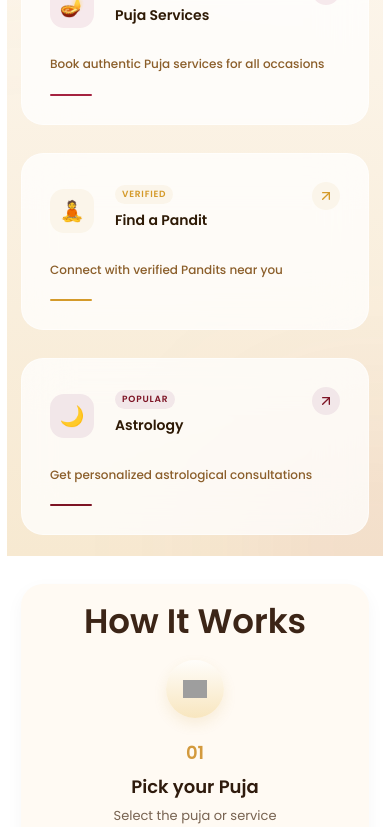
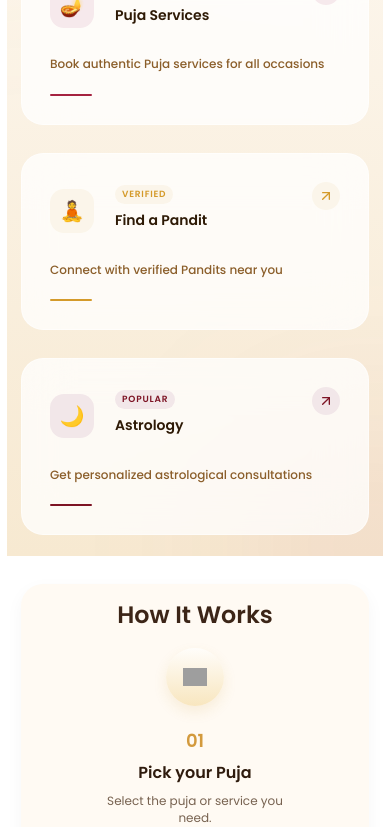
Before and after one commit to vyankateshbairagi/PanditJi-Divine-Puja-Astrology-Platform, a React (Vite) app in the folder Frontend/: page / in a window 390 px wide. Shown: the part 1156-1983 px from the top of the page. Built offline with nearby package versions, Linux system fonts and the light colour scheme; no server answers; grey boxes are pictures that could not be loaded.

Commit message:
Refactor layout and styling across multiple components; adjust paddings, widths, and typography for improved responsiveness and visual consistency

```diff
--- a/Frontend/src/index.css
+++ b/Frontend/src/index.css
@@ -67,7 +67,7 @@ body {
     margin: 0;
     display: flex;
     flex-direction: column;
-    align-items: center;
+    align-items: stretch;
     justify-content: flex-start;
     min-width: 320px;
     min-height: 100vh;
@@ -75,6 +75,13 @@ body {
     background-color: #fdf6ec;
     position: relative;
     font-family: inherit;
+}
+
+#root {
+    width: 100%;
+    min-height: 100vh;
+    display: flex;
+    flex-direction: column;
 }
 
 
@@ -123,6 +130,14 @@ a:hover {
 a:focus-visible {
     outline: 2px solid var(--primary-color);
     outline-offset: 2px;
+}
+
+img,
+video,
+canvas,
+svg {
+    max-width: 100%;
+    height: auto;
 }
 
 /* Underline animation for specific links */
--- a/Frontend/src/pages/Contact.jsx
+++ b/Frontend/src/pages/Contact.jsx
@@ -12,7 +12,7 @@ const Contact = () => {
       <div className="pointer-events-none fixed inset-0 bg-[radial-gradient(circle_at_20%_40%,rgba(212,162,76,0.05)_0%,transparent_50%),radial-gradient(circle_at_80%_70%,rgba(143,91,19,0.05)_0%,transparent_50%)]" />
 
       {/* HERO */}
-      <section className="relative isolate overflow-hidden bg-[linear-gradient(135deg,#836348_0%,#471f05_100%)] px-6 py-20 text-center sm:py-24 lg:py-28">
+      <section className="relative isolate overflow-hidden bg-[linear-gradient(135deg,#836348_0%,#471f05_100%)] px-4 py-16 text-center sm:px-6 sm:py-24 lg:py-28">
         <div className="pointer-events-none absolute inset-0 bg-[radial-gradient(circle,rgba(255,255,255,0.1)_0%,transparent_70%)]" />
         <motion.h1 className="relative mx-auto mb-4 max-w-4xl bg-[linear-gradient(135deg,#fff,rgba(255,255,255,0.8))] bg-clip-text text-4xl font-extrabold tracking-[-0.02em] text-transparent drop-shadow-sm sm:text-5xl lg:text-6xl" initial={{ opacity: 0, y: -40 }} animate={{ opacity: 1, y: 0 }}>
           {t('getInTouch')}
@@ -21,10 +21,10 @@ const Contact = () => {
       </section>
 
       {/* MAIN */}
-      <section className="mx-auto flex max-w-6xl flex-wrap justify-center gap-6 px-6 py-16 sm:py-20">
+      <section className="mx-auto flex max-w-6xl flex-wrap justify-center gap-6 px-4 py-16 sm:px-6 sm:py-20">
 
         {/* FORM */}
-        <motion.div className="min-w-[300px] flex-1 rounded-2xl border border-[rgba(212,162,76,0.2)] bg-white/70 p-8 shadow-md backdrop-blur-md transition hover:border-[rgba(212,162,76,0.4)] hover:bg-white/90 hover:shadow-[0_0_20px_rgba(212,162,76,0.2)]" initial={{ opacity: 0, x: -50 }} whileInView={{ opacity: 1, x: 0 }}>
+        <motion.div className="w-full max-w-[560px] flex-1 rounded-2xl border border-[rgba(212,162,76,0.2)] bg-white/70 p-6 shadow-md backdrop-blur-md transition hover:border-[rgba(212,162,76,0.4)] hover:bg-white/90 hover:shadow-[0_0_20px_rgba(212,162,76,0.2)] sm:p-8" initial={{ opacity: 0, x: -50 }} whileInView={{ opacity: 1, x: 0 }}>
           <h2 className="mb-6 inline-block bg-[linear-gradient(135deg,#836348_0%,#471f05_100%)] bg-clip-text text-2xl font-bold text-transparent after:mt-2 after:block after:h-[3px] after:w-12 after:rounded-full after:bg-[linear-gradient(135deg,#836348_0%,#471f05_100%)]">{t('sendAMessage')}</h2>
 
           <input type="text" placeholder={t('yourName')} className="mb-4 w-full rounded-lg border border-[rgba(212,162,76,0.3)] bg-white/80 px-4 py-3 text-base text-[#2a1a0a] outline-none transition placeholder:text-[#8b6f56] focus:border-[#667eea] focus:ring-4 focus:ring-[rgba(102,126,234,0.15)]" />
@@ -35,7 +35,7 @@ const Contact = () => {
         </motion.div>
 
         {/* INFO */}
-        <motion.div className="min-w-[280px] flex-1 rounded-2xl border border-[rgba(212,162,76,0.2)] bg-white/70 p-8 text-center shadow-md backdrop-blur-md transition hover:border-[rgba(212,162,76,0.4)] hover:bg-white/90 hover:shadow-[0_0_20px_rgba(212,162,76,0.2)]" initial={{ opacity: 0, x: 50 }} whileInView={{ opacity: 1, x: 0 }}>
+        <motion.div className="w-full max-w-[560px] flex-1 rounded-2xl border border-[rgba(212,162,76,0.2)] bg-white/70 p-6 text-center shadow-md backdrop-blur-md transition hover:border-[rgba(212,162,76,0.4)] hover:bg-white/90 hover:shadow-[0_0_20px_rgba(212,162,76,0.2)] sm:p-8" initial={{ opacity: 0, x: 50 }} whileInView={{ opacity: 1, x: 0 }}>
           <h2 className="mb-6 inline-block bg-[linear-gradient(135deg,#836348_0%,#471f05_100%)] bg-clip-text text-2xl font-bold text-transparent after:mt-2 after:block after:h-[3px] after:w-12 after:rounded-full after:bg-[linear-gradient(135deg,#836348_0%,#471f05_100%)]">{t('contactInfo')}</h2>
 
           <p className="my-4 flex items-center justify-center gap-3 text-base text-[#4a3520] transition hover:translate-x-1 hover:text-[#2a1a0a]">+91 9373120370</p>
@@ -64,11 +64,11 @@ const Contact = () => {
       </section>
 
       {/* MAP */}
-      <section className="mx-auto max-w-6xl px-6 pb-16 sm:pb-20">
+      <section className="mx-auto max-w-6xl px-4 pb-16 sm:px-6 sm:pb-20">
         <iframe
           src="https://maps.google.com/maps?q=pune&t=&z=13&ie=UTF8&iwloc=&output=embed"
           title="map"
-          className="h-[350px] w-full rounded-2xl border border-white/10"
+          className="h-[280px] w-full rounded-2xl border border-white/10 sm:h-[350px]"
         ></iframe>
       </section>
 
--- a/Frontend/src/pages/Home.jsx
+++ b/Frontend/src/pages/Home.jsx
@@ -64,25 +64,25 @@ function Home() {
       <HeroSection />
       <ServicesSection />
       {/* How It Works Section */}
-      <section className="mx-auto mt-4 w-[calc(100%-2rem)] max-w-[1360px]">
+      <section className="mx-auto mt-4 w-[calc(100%-2rem)] max-w-[1360px] sm:w-[calc(100%-2.5rem)] lg:w-[calc(100%-3rem)]">
 
 
         {/* Main Box */}
-        <div className="relative overflow-hidden rounded-[22px] border border-[#efdfc3] bg-[#fffaf3] px-5 py-5 shadow-[0_6px_18px_rgba(0,0,0,0.04)]">
+        <div className="relative overflow-hidden rounded-[22px] border border-[#efdfc3] bg-[#fffaf3] px-4 py-5 shadow-[0_6px_18px_rgba(0,0,0,0.04)] sm:px-5">
          {/* Heading */}
         <div className="mb-5 text-center">
-          <h2 className="text-[34px] font-bold text-[#3c2517]">
+          <h2 className="text-[clamp(1.7rem,5vw,2.125rem)] font-bold text-[#3c2517]">
             {t('How It Works')}
           </h2>
         </div>
           {/* Connector line */}
           <div className="absolute left-[12%] right-[12%] top-[110px] hidden h-[2px] bg-[#ecdab6] xl:block" />
 
-          <div className="grid grid-cols-2 gap-4 xl:grid-cols-4 xl:gap-0">
+          <div className="grid grid-cols-1 gap-4 sm:grid-cols-2 xl:grid-cols-4 xl:gap-0">
             {steps.map((step, index) => (
               <div
                 key={index}
-                className="relative flex flex-col items-center text-center"
+                className="relative flex min-w-0 flex-col items-center text-center"
               >
                 {/* top icon */}
                 <div className="relative z-10 flex h-[58px] w-[58px] items-center justify-center rounded-full border border-[#e6c98f] bg-gradient-to-b from-[#fffdfa] to-[#f8e6bf] shadow-[0_6px_14px_rgba(201,146,42,0.12)]">
@@ -104,12 +104,12 @@ function Home() {
                 </span>
 
                 {/* title */}
-                <h4 className="mt-1 text-[18px] font-semibold text-[#2f1b0d]">
+                <h4 className="mt-1 text-[16px] font-semibold text-[#2f1b0d] sm:text-[18px]">
                   {t(step.titleKey)}
                 </h4>
 
                 {/* description */}
-                <p className="mt-1 max-w-[180px] text-[13px] leading-[1.45] text-[#776250]">
+                <p className="mt-1 max-w-[180px] text-[12px] leading-[1.45] text-[#776250] sm:text-[13px]">
                   {index === 0 &&
                     'Select the puja or service you need.'}
 
@@ -134,7 +134,7 @@ function Home() {
       <section className="px-4 py-6 sm:px-5 lg:px-6 lg:py-8">
 
         <div className="mx-auto max-w-[1360px] overflow-hidden rounded-[20px] bg-[linear-gradient(90deg,#7f0f28_0%,#8e162e_48%,#9b1630_100%)] shadow-[0_14px_36px_rgba(113,18,34,0.22)]">
-          <div className="relative flex min-h-[176px] flex-col justify-between gap-5 px-5 py-5 sm:px-7 sm:py-6 lg:min-h-[182px] lg:flex-row lg:items-center lg:px-10 lg:py-8">
+          <div className="relative flex min-h-[176px] flex-col justify-between gap-5 px-4 py-5 sm:px-7 sm:py-6 lg:min-h-[182px] lg:flex-row lg:items-center lg:px-10 lg:py-8">
             <div className="pointer-events-none absolute right-5 top-4 hidden h-28 w-28 rounded-full border border-white/10 lg:block" />
             <div className="pointer-events-none absolute bottom-3 right-7 hidden h-20 w-20 rounded-full border border-white/10 lg:block" />
             <div className="pointer-events-none absolute right-6 top-6 hidden h-16 w-16 rounded-full border border-[#d8a24d]/15 lg:block" />
--- a/Frontend/src/pages/JoinPandit.jsx
+++ b/Frontend/src/pages/JoinPandit.jsx
@@ -168,10 +168,10 @@ function JoinPandit() {
   };
 
   return (
-    <div className="relative flex min-h-screen items-center justify-center overflow-x-hidden bg-[linear-gradient(135deg,#f5ede0_0%,#ede0cc_100%)] px-4 py-16 sm:px-6">
+    <div className="relative flex min-h-screen items-start justify-center overflow-x-hidden bg-[linear-gradient(135deg,#f5ede0_0%,#ede0cc_100%)] px-4 py-10 sm:items-center sm:px-6 sm:py-16">
       <div className="pointer-events-none absolute inset-0 bg-[radial-gradient(circle,rgba(255,255,255,0.1)_1px,transparent_1px)] bg-[length:50px_50px]" />
-      <div className="relative z-10 w-full max-w-[580px] rounded-[24px] bg-white p-6 shadow-[0_30px_60px_rgba(0,0,0,0.2)] transition hover:-translate-y-1 hover:shadow-[0_40px_70px_rgba(0,0,0,0.25)] sm:p-10">
-        <h2 className="mb-2 text-center text-3xl font-bold text-transparent bg-clip-text bg-[linear-gradient(135deg,#8f5b13_0%,#c47a1e_100%)] sm:text-[32px]">{t('joinAsPandit')}</h2>
+      <div className="relative z-10 w-full max-w-[580px] rounded-[20px] bg-white p-5 shadow-[0_30px_60px_rgba(0,0,0,0.2)] transition hover:-translate-y-1 hover:shadow-[0_40px_70px_rgba(0,0,0,0.25)] sm:rounded-[24px] sm:p-10">
+        <h2 className="mb-2 text-center text-[clamp(1.8rem,6vw,2.1rem)] font-bold text-transparent bg-clip-text bg-[linear-gradient(135deg,#8f5b13_0%,#c47a1e_100%)] sm:text-[32px]">{t('joinAsPandit')}</h2>
         <p className="mb-8 text-center text-sm leading-6 text-gray-600">{t('joinPanditIntro')}</p>
 
         {error && (
```
Also changed, not shown: Frontend/src/pages/About.jsx (+8 -8 lines).
